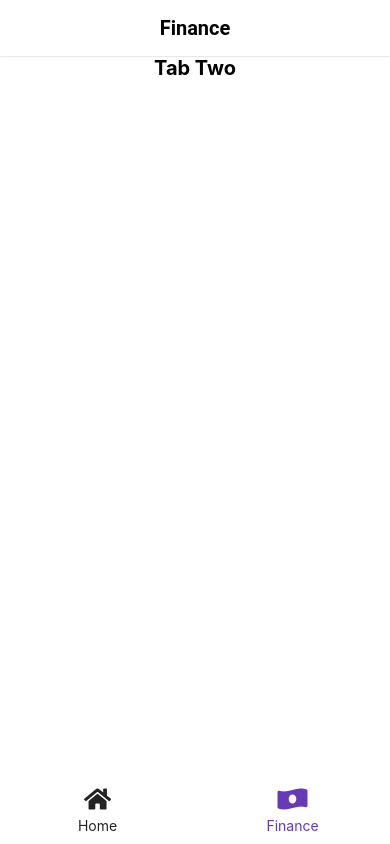
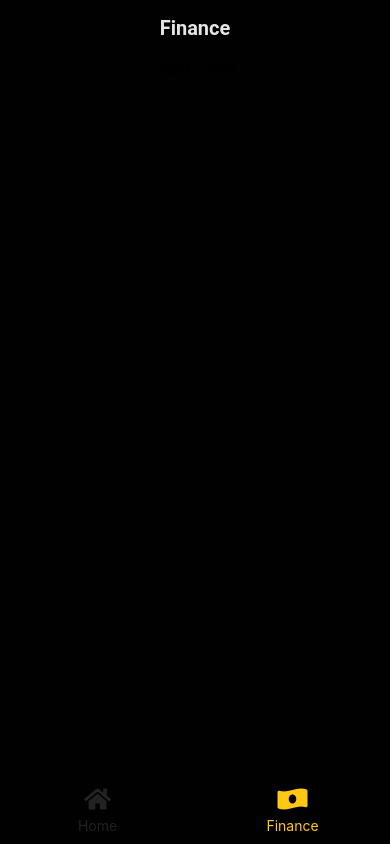
Before and after one commit to rayjackson13/budget-valley, a React Native app: screen /Finance in a window 390 px wide. Built offline with nearby package versions, Linux system fonts and the light colour scheme; what expo-linking would draw is missing.

Commit message:
Theme customization.

```diff
--- a/App.tsx
+++ b/App.tsx
@@ -1,25 +1,26 @@
 import React from 'react';
 import { StatusBar } from 'expo-status-bar';
-import { DefaultTheme, Provider as PaperProvider } from 'react-native-paper';
+import { DarkTheme, Provider as PaperProvider } from 'react-native-paper';
+import { DarkTheme as NavDarkTheme } from '@react-navigation/native';
 import { SafeAreaProvider } from 'react-native-safe-area-context';
+import merge from 'deepmerge';
 
 import useCachedResources from './hooks/useCachedResources';
-import useColorScheme from './hooks/useColorScheme';
 import Navigation from './navigation';
 
-const theme = {
-  ...DefaultTheme,
-  roundness: 2,
+const darkTheme = merge(DarkTheme, NavDarkTheme);
+const theme = merge(darkTheme, {
+  roundness: 16,
+  dark: true,
   colors: {
-    ...DefaultTheme.colors,
-    primary: '#3498db',
-    accent: '#f1c40f',
+    // background: '#2e2e2e',
+    surface: '#14110F',
+    accent: '#FFC812',
   },
-};
+});
 
 export default function App() {
   const isLoadingComplete = useCachedResources();
-  const colorScheme = useColorScheme();
 
   if (!isLoadingComplete) {
     return null;
@@ -27,8 +28,8 @@ export default function App() {
   return (
     <PaperProvider theme={theme}>
       <SafeAreaProvider>
-        <Navigation colorScheme={colorScheme} />
-        <StatusBar backgroundColor="#ff0000" />
+        <Navigation theme={theme} />
+        <StatusBar backgroundColor="#ff0000" translucent style="light" />
       </SafeAreaProvider>
     </PaperProvider>
   );
--- a/components/Header.tsx
+++ b/components/Header.tsx
@@ -6,7 +6,7 @@ export default function Header(props: any) {
   const { route } = props;
   const routeName = getFocusedRouteNameFromRoute(route) ?? 'Home';
   return (
-    <AppBar dark>
+    <AppBar>
       <AppBarContent title={routeName} />
     </AppBar>
   );
--- a/components/TabBar.tsx
+++ b/components/TabBar.tsx
@@ -2,8 +2,11 @@ import React from 'react';
 import { TouchableOpacity } from 'react-native';
 import { BottomTabBarProps, BottomTabNavigationOptions } from '@react-navigation/bottom-tabs';
 import { SafeAreaView, Text, View } from './Themed';
+import { useTheme } from 'react-native-paper';
 
 export default function TabBar({ state, descriptors, navigation }: BottomTabBarProps) {
+  const theme = useTheme();
+  const activeColor = theme.colors.accent;
   const getLabel = (options: BottomTabNavigationOptions, routeName: string) => {
     const { tabBarLabel, title } = options;
     if (tabBarLabel) return tabBarLabel;
@@ -50,8 +53,8 @@ export default function TabBar({ state, descriptors, navigation }: BottomTabBarP
               onLongPress={onLongPress}
               style={{ flex: 1 }}
             >
-              {options.tabBarIcon && options.tabBarIcon({ focused: isFocused, color: isFocused ? '#673ab7' : '#222', size: 24 })}
-              <Text style={{ color: isFocused ? '#673ab7' : '#222', textAlign: 'center' }}>
+              {options.tabBarIcon && options.tabBarIcon({ focused: isFocused, color: isFocused ? activeColor : '#222', size: 24 })}
+              <Text style={{ color: isFocused ? activeColor : '#222', textAlign: 'center' }}>
                 {label}
               </Text>
             </TouchableOpacity>
--- a/components/TabBarIcon.tsx
+++ b/components/TabBarIcon.tsx
@@ -2,7 +2,5 @@ import React from 'react';
 import { FontAwesome5 } from '@expo/vector-icons';
 
 export default function TabBarIcon(props: { name: React.ComponentProps<typeof FontAwesome5>['name']; color: string; }) {
-  return (
-    <FontAwesome5 size={24} style={{ marginBottom: 5, textAlign: 'center' }} {...props} />
-  );
+  return <FontAwesome5 size={24} style={{ marginBottom: 5, textAlign: 'center' }} {...props} />;
 }
--- a/components/Themed.tsx
+++ b/components/Themed.tsx
@@ -11,19 +11,6 @@ import { SafeAreaView as SafeArea, useSafeAreaInsets } from 'react-native-safe-a
 import Colors from '../constants/Colors';
 import useColorScheme from '../hooks/useColorScheme';
 
-export function useThemeColor(
-  props: { light?: string; dark?: string },
-  colorName: keyof typeof Colors.light & keyof typeof Colors.dark,
-) {
-  const theme = useColorScheme();
-  const colorFromProps = props[theme];
-
-  if (colorFromProps) {
-    return colorFromProps;
-  }
-  return Colors[theme][colorName];
-}
-
 type ThemeProps = {
   lightColor?: string;
   darkColor?: string;
@@ -33,36 +20,32 @@ export type TextProps = ThemeProps & DefaultText['props'];
 export type ViewProps = ThemeProps & DefaultView['props'];
 
 export function Text(props: TextProps) {
-  const { style, lightColor, darkColor, ...otherProps } = props;
-  const color = useThemeColor({ light: lightColor, dark: darkColor }, 'text');
+  const { lightColor, darkColor, ...otherProps } = props;
 
-  return <DefaultText style={[{ color }, style]} {...otherProps} />;
+  return <DefaultText {...otherProps} />;
 }
 
 export function View(props: ViewProps) {
-  const { style, lightColor, darkColor, ...otherProps } = props;
-  const backgroundColor = useThemeColor({ light: lightColor, dark: darkColor }, 'background');
+  const { lightColor, darkColor, ...otherProps } = props;
 
-  return <DefaultView style={[{ backgroundColor }, style]} {...otherProps} />;
+  return <DefaultView {...otherProps} />;
 }
 
 export function SafeAreaView(props: ViewProps) {
-  const { style, lightColor, darkColor, ...otherProps } = props;
-  const backgroundColor = useThemeColor({ light: lightColor, dark: darkColor }, 'background');
+  const { lightColor, darkColor, ...otherProps } = props;
 
-  return <SafeArea style={[{ backgroundColor }, style]} {...otherProps} />;
+  return <SafeArea {...otherProps} />;
 }
 
 export function AppBar(props: React.ComponentProps<typeof DefaultAppBar>) {
   const { children, style, ...otherProps } = props;
   const theme = useTheme();
-  const backgroundColor = theme.colors.surface;
+  const backgroundColor = theme.colors.background;
   const height = useSafeAreaInsets().top;
 
   return (
     <DefaultAppBar.Header
       style={[{ backgroundColor, elevation: 2, zIndex: 9, position: 'relative' }, style]}
-      dark
       statusBarHeight={height}
       {...otherProps}
     >
--- a/navigation/index.tsx
+++ b/navigation/index.tsx
@@ -1,26 +1,22 @@
 import * as React from 'react';
-import { ColorSchemeName } from 'react-native';
 import { BottomTabBarProps, createBottomTabNavigator } from '@react-navigation/bottom-tabs';
-import { NavigationContainer, DefaultTheme, DarkTheme } from '@react-navigation/native';
+import { NavigationContainer, Theme } from '@react-navigation/native';
 import { createStackNavigator } from '@react-navigation/stack';
-import { FontAwesome5 } from '@expo/vector-icons';
+import { useTheme } from 'react-native-paper';
 
 import Header from 'components/Header';
 import TabBar from 'components/TabBar';
+import TabBarIcon from 'components/TabBarIcon';
 import ModalScreen from 'screens/ModalScreen';
 import NotFoundScreen from 'screens/NotFoundScreen';
 import HomeScreen from 'screens/HomeScreen';
 import FinanceScreen from 'screens/FinanceScreen';
 import { RootStackParamList, RootTabParamList } from 'types';
 import LinkingConfiguration from './LinkingConfiguration';
-import TabBarIcon from 'components/TabBarIcon';
 
-export default function Navigation({ colorScheme }: { colorScheme: ColorSchemeName }) {
+export default function Navigation({ theme }: { theme?: Theme }) {
   return (
-    <NavigationContainer
-      linking={LinkingConfiguration}
-      theme={colorScheme === 'dark' ? DarkTheme : DefaultTheme}
-    >
+    <NavigationContainer linking={LinkingConfiguration} theme={theme}>
       <RootNavigator />
     </NavigationContainer>
   );
```
